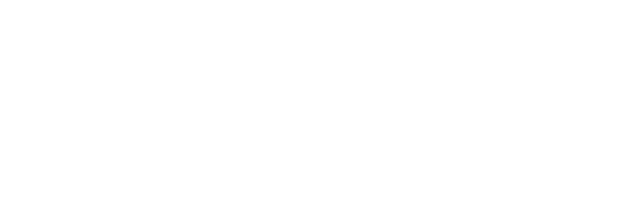
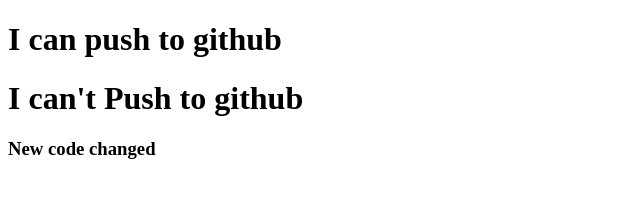
Before and after one commit to RandomHabibur/my-second-repo, a plain HTML site: page index.html in a window 1280 px wide. Shown: the whole page, without its empty margins (0-640 px from the left). Drawn offline with Linux system fonts and the light colour scheme.

Commit message:
added h1 h2 h3

```diff
--- a/index.html
+++ b/index.html
@@ -7,6 +7,8 @@
     <title>My second Github repo</title>
 </head>
 <body>
-
+    <H1>I can push to github</H1>
+    <h1>I can't Push to github</h1>
+    <h3>New code changed</h3>
 </body>
 </html>
```
